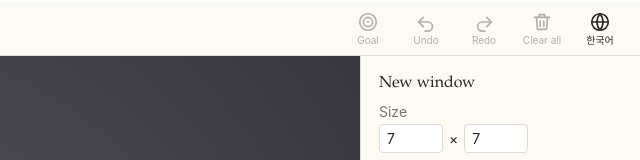
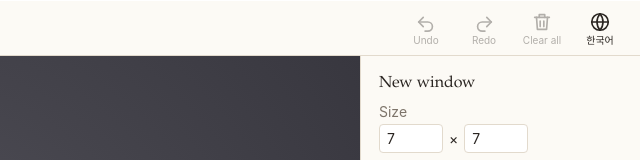
Before and after one commit to kairess/pane-by-pane, a website built with Vite: page index.html in a window 1280 px wide. Shown: the top 160 px of the page, 640-1280 px from the left. Built offline with nearby package versions, Linux system fonts and the light colour scheme.

Commit message:
Drop the header's goal button: the rule chips open the goal now
Co-Authored-By: Claude Fable 5.1 <noreply@anthropic.com>
Claude-Session: https://claude.ai/code/session_01JUWPr9gwNVw5FmSm26BMaQ

```diff
--- a/index.html
+++ b/index.html
@@ -17,10 +17,6 @@
       </h1>
       <div id="stars" class="muted"></div>
       <nav id="actions" aria-label="tools">
-        <button type="button" id="goal" class="icon" data-i18n-title="goal" data-i18n-aria="goal">
-          <svg viewBox="0 0 24 24" aria-hidden="true"><circle cx="12" cy="12" r="9" /><circle cx="12" cy="12" r="5" /><circle cx="12" cy="12" r="1.2" fill="currentColor" stroke="none" /></svg>
-          <span data-i18n="goal">목표</span>
-        </button>
         <button type="button" id="undo" class="icon" data-i18n-title="undoTitle" data-i18n-aria="undo">
           <svg viewBox="0 0 24 24" aria-hidden="true"><path d="M9 7 4 12l5 5" /><path d="M4 12h10a5 5 0 0 1 0 10h-3" /></svg>
           <span data-i18n="undo">되돌리기</span>
--- a/src/web/main.ts
+++ b/src/web/main.ts
@@ -361,7 +361,7 @@ function onChange(): void {
 }
 
 function updateButtons(): void {
-  for (const id of ['goal', 'undo', 'redo', 'clear']) $<HTMLButtonElement>(id).disabled = !current;
+  for (const id of ['undo', 'redo', 'clear']) $<HTMLButtonElement>(id).disabled = !current;
   if (!current) return;
   $<HTMLButtonElement>('undo').disabled = !current.ps.canUndo;
   $<HTMLButtonElement>('redo').disabled = !current.ps.canRedo;
@@ -401,7 +401,6 @@ form.addEventListener('submit', (e) => {
   startGenerate(o);
 });
 
-$('goal').addEventListener('click', openGoal);
 $('goal-close').addEventListener('click', () => goalDialog.close());
 goalDialog.addEventListener('click', (e) => {
   if (e.target === goalDialog) goalDialog.close();
```
